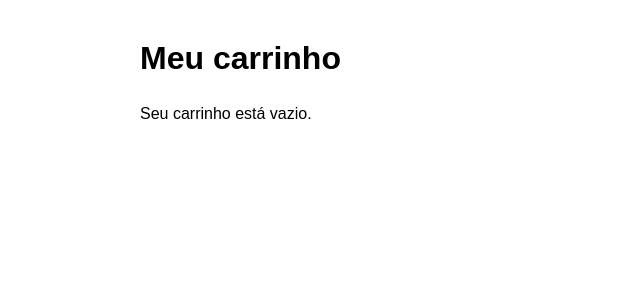
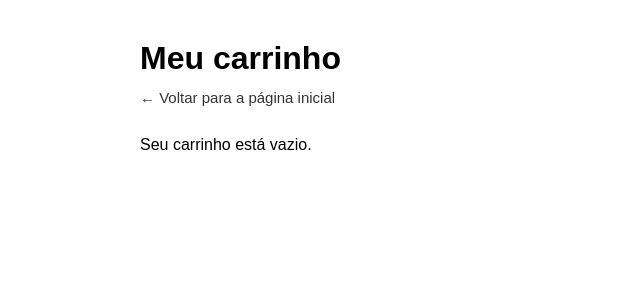
Before and after one commit to womakers-squad-jaqueline-goes/mini-e-commerce, an Angular app: page /carrinho in a window 1280 px wide. Shown: the top 300 px of the page, without its empty margins (0-640 px from the left). Built offline with nearby package versions, Linux system fonts and the light colour scheme.

Commit message:
feat: adiciona navegação para página inicial

```diff
--- a/src/app/component/carrinho/carrinho.css
+++ b/src/app/component/carrinho/carrinho.css
@@ -7,8 +7,20 @@
 }
 
 h2 {
-  margin: 0 0 28px;
+  margin: 0 0 12px;
   font-size: 32px;
+}
+
+.voltar-inicio {
+  display: inline-block;
+  margin-bottom: 24px;
+  color: #333;
+  text-decoration: none;
+  font-size: 15px;
+}
+
+.voltar-inicio:hover {
+  text-decoration: underline;
 }
 
 section {
--- a/src/app/component/carrinho/carrinho.html
+++ b/src/app/component/carrinho/carrinho.html
@@ -1,4 +1,8 @@
 <h2>Meu carrinho</h2>
+
+<a routerLink="/" class="voltar-inicio">
+  ← Voltar para a página inicial
+</a>
 
 <section *ngIf="itens.length > 0; else carrinhoVazio">
   <article *ngFor="let item of itens">
--- a/src/app/component/carrinho/carrinho.ts
+++ b/src/app/component/carrinho/carrinho.ts
@@ -1,10 +1,11 @@
 import { CommonModule } from '@angular/common';
 import { Component, OnInit } from '@angular/core';
+import { RouterLink } from '@angular/router';
 import { Carrinho as CarrinhoService } from '../../services/carrinho';
 
 @Component({
   standalone: true,
-  imports: [CommonModule],
+  imports: [CommonModule, RouterLink],
   selector: 'app-carrinho',
   templateUrl: './carrinho.html',
   styleUrl: './carrinho.css',
```
